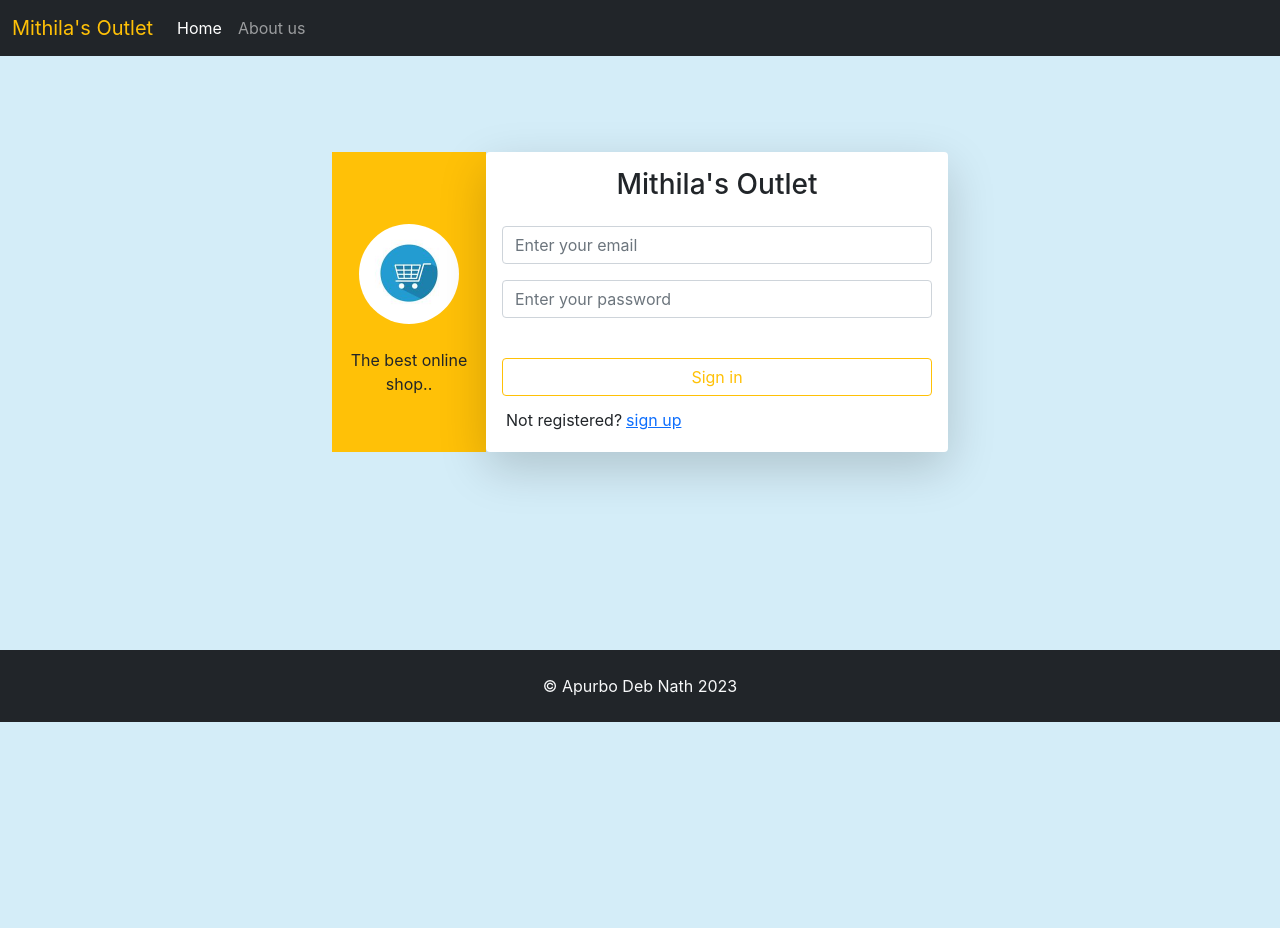
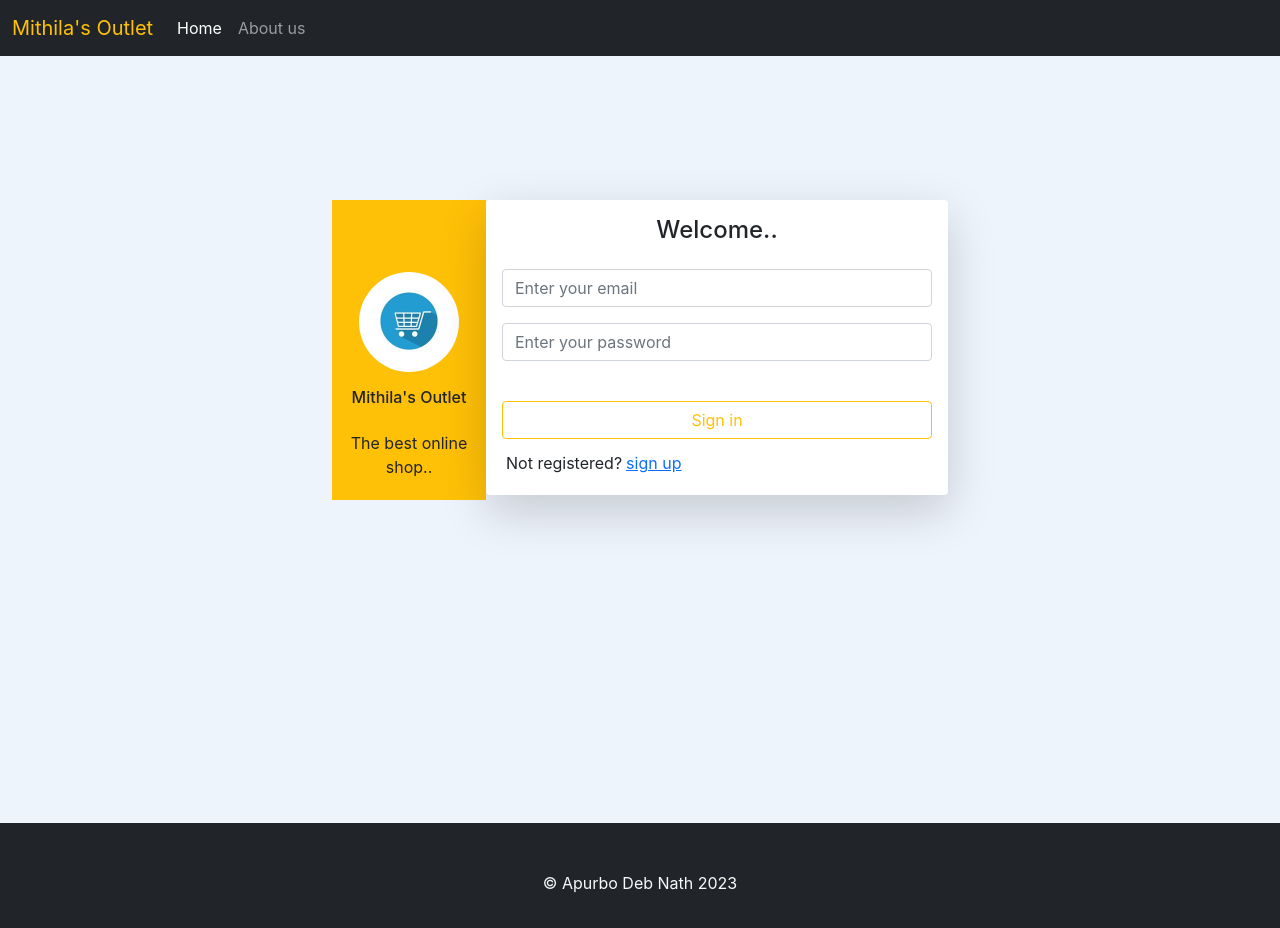
Before and after one commit to Apurbo73/mithila-s-outlet, a React (Create React App) app: page /login in a window 1280 px wide. Shown: the top 928 px of the page. Before the commit the page ends 800 px from the top, so only its background shows below. Built offline with nearby package versions, Linux system fonts and the light colour scheme.

Commit message:
carousel done

```diff
--- a/public/style.css
+++ b/public/style.css
@@ -1,3 +1,3 @@
 body{
-    background-color: rgb(212, 237, 248);
+    background-color: rgb(238, 244, 252);
 }
--- a/src/pages/About.js
+++ b/src/pages/About.js
@@ -48,7 +48,7 @@ const About = () => {
         style={{ width: "22rem" }}
       >
         <img
-          style={{ height: 290, padding: 10 }}
+          style={{ height: 300, padding: 10 }}
           src={image}
           className="card-img-top bg-warning"
           alt="..."
--- /dev/null
+++ b/src/pages/Carousel.js
@@ -0,0 +1,68 @@
+import React from 'react';
+const image1= 'https://static.vecteezy.com/system/resources/previews/004/299/835/original/online-shopping-on-phone-buy-sell-business-digital-web-banner-application-money-advertising-payment-ecommerce-illustration-search-free-vector.jpg'
+const image2 = 'https://static.vecteezy.com/system/resources/previews/007/153/475/original/shopping-online-on-smartphone-and-new-buy-sale-promotion-pink-backgroud-for-banner-market-ecommerce-women-concept-free-vector.jpg'
+const image3 ='https://www.zealousweb.com/wp-content/uploads/2021/11/best-payment-gateways-banner.jpg';
+const image4= 'https://androidjunglee.com/wp-content/uploads/2015/06/big-app-shoppings-android-phones.jpg'
+const Carousel = () => {
+    return (
+        <div className=' mt-4 pt-4'>
+
+
+                    <div id="carouselExampleCaptions" className="carousel slide" data-bs-ride="carousel">
+                    <div className="carousel-indicators">
+                        <button type="button" data-bs-target="#carouselExampleCaptions" data-bs-slide-to={0} className="active" aria-current="true" aria-label="Slide 1" />
+                        <button type="button" data-bs-target="#carouselExampleCaptions" data-bs-slide-to={1} aria-label="Slide 2" />
+                        <button type="button" data-bs-target="#carouselExampleCaptions" data-bs-slide-to={2} aria-label="Slide 3" />
+                        <button type="button" data-bs-target="#carouselExampleCaptions" data-bs-slide-to={3} aria-label="Slide 3" />
+
+                    </div>
+                    <div className="carousel-inner">
+                        <div className="carousel-item active">
+                        <img src={image1} className="d-block w-100" alt="..." />
+                        <div className="carousel-caption d-none d-md-block">
+                            {/* <h5>Mithila's Outlet</h5>
+                            <p>Some representative placeholder content for the first slide.</p> */}
+                        </div>
+                        </div>
+
+                        <div className="carousel-item">
+                        <img src={image2} className="d-block w-100" alt="..." />
+                        <div className="carousel-caption d-none d-md-block">
+                            <h3 className='text-dark'>Mithila's Outlet</h3>
+                            <h6 className='text-dark'>Made shopping fantastic with the best service.</h6>
+                        </div>
+                        </div>
+
+                        <div className="carousel-item">
+                        <img src={image3} className="d-block w-100" alt="..." />
+                        <div className="carousel-caption d-none d-md-block">
+                            <h2 className='text-dark'>Mithila's Outlet</h2>
+                            <h5>Allows the fastest transaction system.</h5>
+                        </div>
+                        </div>
+                        <div className="carousel-item">
+                        <img src={image4} className="d-block w-100" alt="..." />
+                        <div className="carousel-caption d-none d-md-block mt-5">
+                            {/* <h2 className='text-light '>Mithila's Outlet</h2> */}
+                        </div>
+                        </div>
+
+                    </div>
+                    <button className="carousel-control-prev" type="button" data-bs-target="#carouselExampleCaptions" data-bs-slide="prev">
+                        <span className="carousel-control-prev-icon" aria-hidden="true" />
+                        <span className="visually-hidden">Previous</span>
+                    </button>
+                    <button className="carousel-control-next" type="button" data-bs-target="#carouselExampleCaptions" data-bs-slide="next">
+                        <span className="carousel-control-next-icon" aria-hidden="true" />
+                        <span className="visually-hidden">Next</span>
+                    </button>
+                    </div>
+
+
+
+
+        </div>
+    );
+};
+
+export default Carousel;
--- a/src/pages/Footer.js
+++ b/src/pages/Footer.js
@@ -3,8 +3,8 @@ import { Link } from "react-router-dom";
 
 const Footer = () => {
   return (
-    <div style={{marginTop:150}}>
-      <div className="text-center bg-dark p-4 ">
+    <div style={{marginTop:280}}>
+      <div className="text-center bg-dark p-5 ">
         <Link
           className="text-light"
           style={{ textDecoration: "none" }}
--- a/src/pages/Home.js
+++ b/src/pages/Home.js
@@ -1,5 +1,6 @@
 import React from "react";
 import { Link } from "react-router-dom";
+import Carousel from "./Carousel";
 const image1 =
   "https://rukminim1.flixcart.com/flap/128/128/image/29327f40e9c4d26b.png?q=100";
 const image2 =
@@ -75,7 +76,7 @@ const Home = () => {
         </div>
       </nav>
 
-      {/* simple  design */}
+      {/* simple  design starts*/}
       <div className="d-none d-md-block">
         <div className="mt-5 pt-5 d-flex  container">
           <div className="m-1">
@@ -126,8 +127,12 @@ const Home = () => {
               Baby Products
             </p>
           </div>
+
         </div>
       </div>
+      {/* simple  design ends*/}
+
+      <Carousel />
     </div>
   );
 };
--- a/src/pages/Login.js
+++ b/src/pages/Login.js
@@ -41,7 +41,7 @@ const Login = () => {
           </div>
         </div>
       </nav>
-      <div className="pt-5 w-50 container d-flex mx-auto text-center ">
+      <div className="pt-5 mt-5 w-50 container d-flex mx-auto text-center ">
         <div
           style={{ height: 300 }}
           className="w-25 mt-5 bg-warning d-none d-md-block"
@@ -55,12 +55,14 @@ const Login = () => {
               alt=""
             />
           </Link>
+          <h6 className="mt-3">Mithila's Outlet</h6>
+
           <p className=" mt-4">The best online shop..</p>
         </div>
 
         <div className=" mt-5 w-75 shadow-lg p-3 mb-5 bg-body rounded ">
           <form className="">
-            <h3 className="text-center mb-4">Mithila's Outlet</h3>
+            <h4 className="text-center mb-4">Welcome..</h4>
             <div className="mb-3">
               <input
                 type="email"
--- a/src/pages/SignUp.js
+++ b/src/pages/SignUp.js
@@ -51,7 +51,7 @@ const SignUp = () => {
       </nav>
       <div className="pt-5 w-50 container d-flex mx-auto text-center ">
         <div
-          style={{ height: 396 }}
+          style={{ height: 394 }}
           className="w-25 mt-5 bg-warning d-none d-md-block"
         >
           <h5 className=" pt-5" />
@@ -63,6 +63,7 @@ const SignUp = () => {
               alt=""
             />
           </Link>
+          <h6 className="mt-3">Mithila's Outlet</h6>
           <p className=" mt-4">The best online shop..</p>
         </div>
         <div className="mt-5 w-75 shadow-lg p-3 mb-5 bg-body rounded">
@@ -115,7 +116,7 @@ const SignUp = () => {
 
             <button
               type="submit"
-              className="btn btn-outline-warning w-100 mt-4"
+              className="btn btn-outline-warning w-100 mt-4 mb-2"
             >
               Sign Up
             </button>
```
Lines whose indentation alone changed are shown as unchanged.
